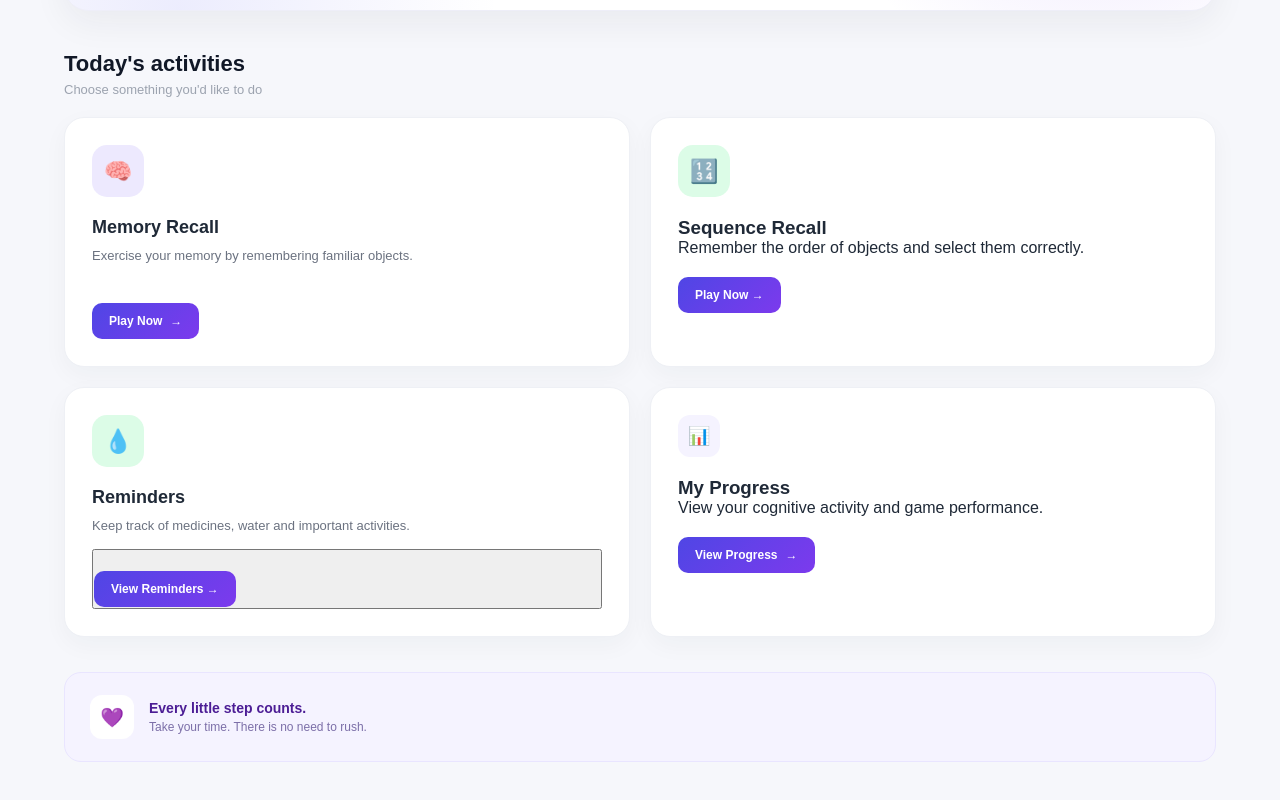
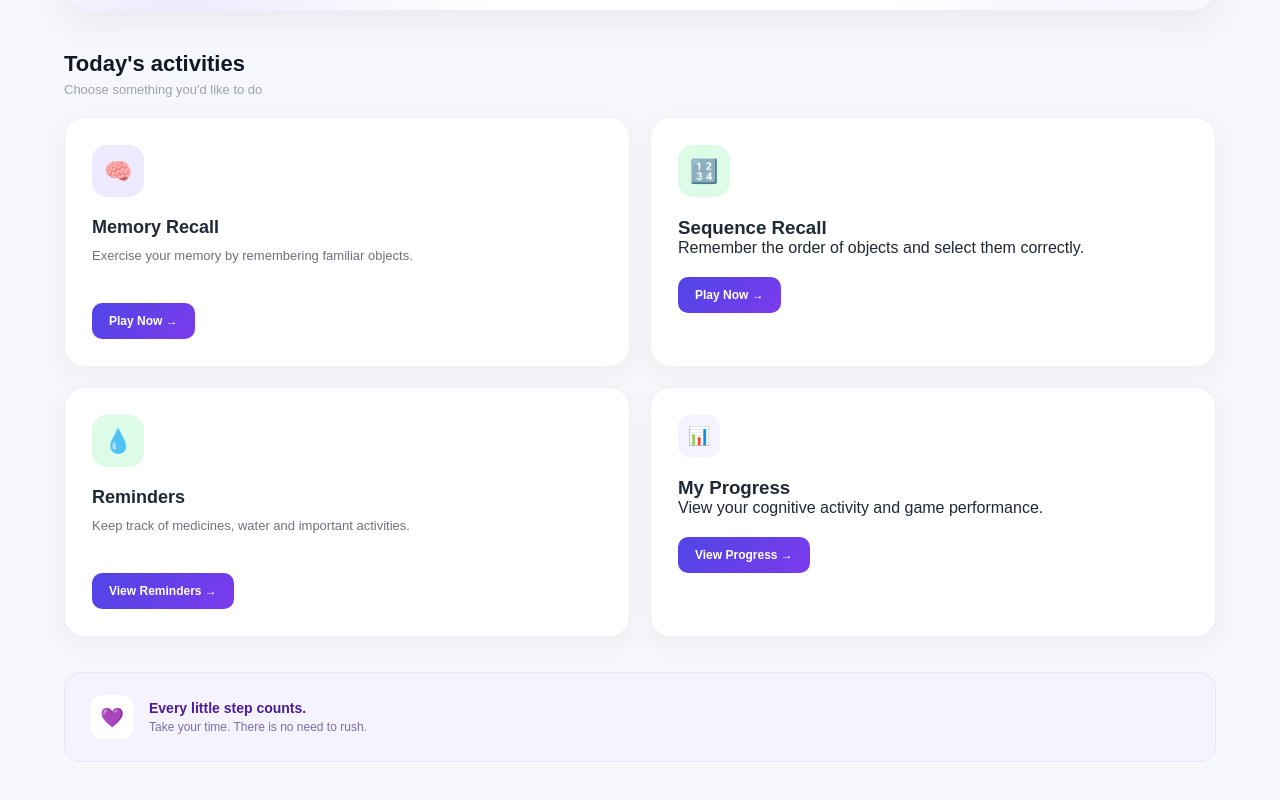
Before and after one commit to ShamikDas-Dev/DemenCure, a website built with Vite: page dashboard.html in a window 1280 px wide. Shown: the part 576-1376 px from the top of the page. Built offline with nearby package versions, Linux system fonts and the light colour scheme; no server answers.

Commit message:
Fix button attributes and improve card button styling in dashboard

```diff
--- a/dashboard.html
+++ b/dashboard.html
@@ -46,7 +46,7 @@
                     </strong>
                 </div>
 
-                <button class="logout-button" id="logoutButton" type ="button" title="Logout">
+                <button class="logout-button" id="logoutButton" type="button" title="Logout">
                     ↪
                 </button>
 
@@ -255,12 +255,9 @@
 
                         </div>
 
-                            <button>
                         <a href="reminder.html" class="card-button">
                             View Reminders →
                         </a>
-
-                                </button>
 
                     </div>
 
--- a/style.css
+++ b/style.css
@@ -1715,3 +1715,8 @@
 a.card-button {
     text-decoration: none !important;
 }
+.card-button {
+    display: inline-block;
+    text-decoration: none;
+    cursor: pointer;
+}
```
Lines whose indentation alone changed are shown as unchanged.
